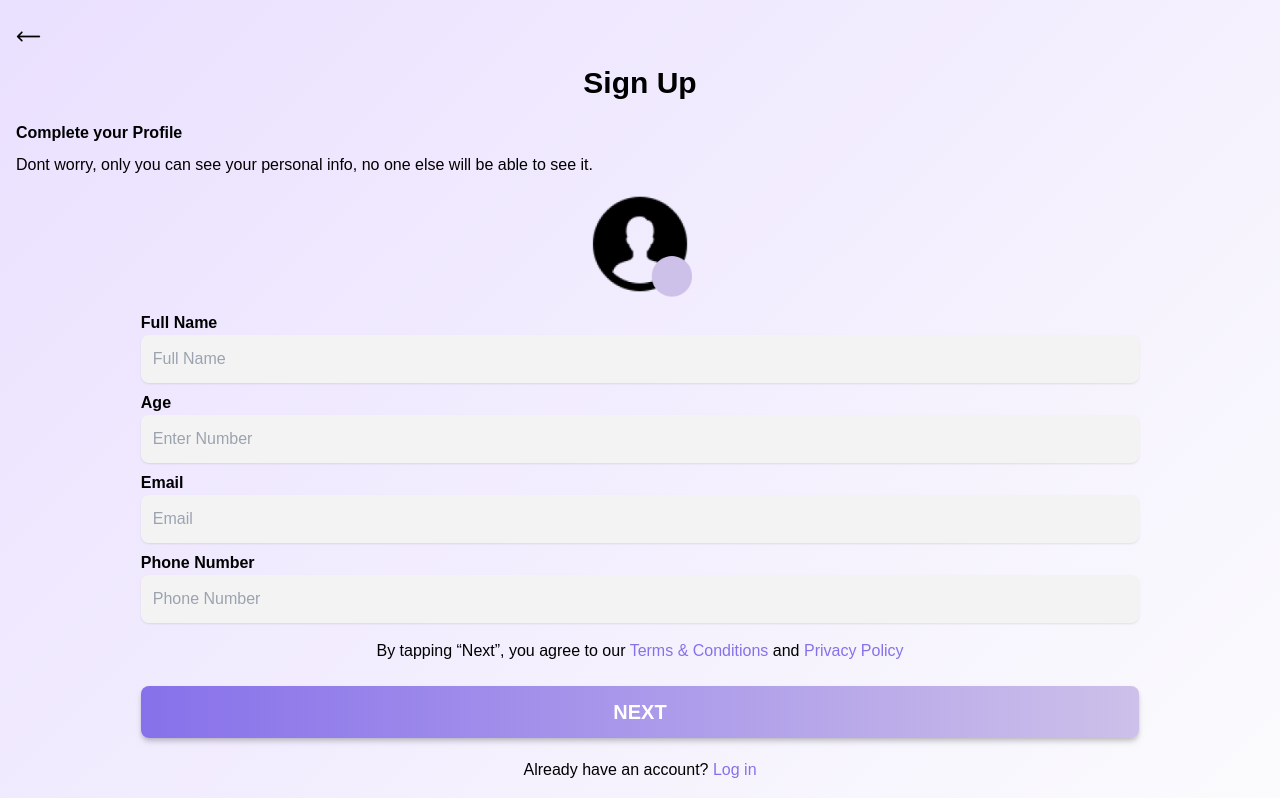
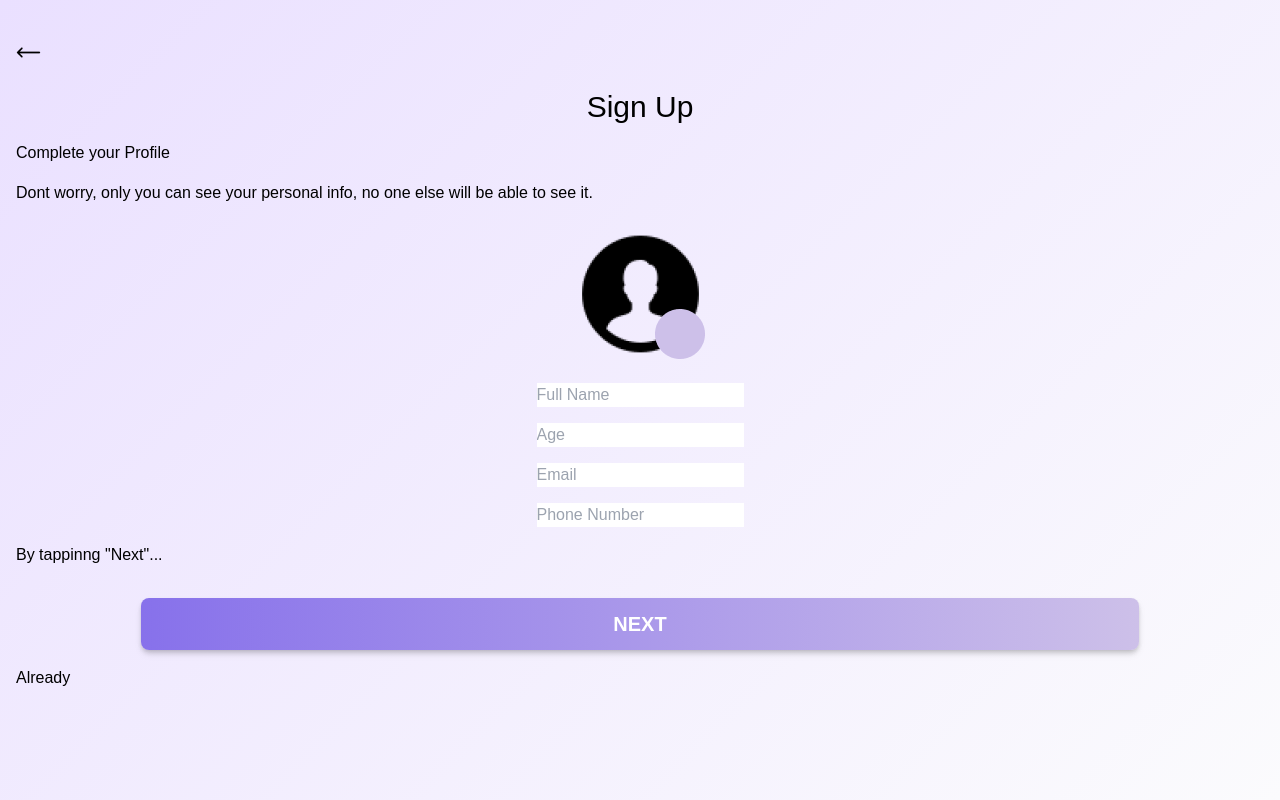
Before and after one commit to Toyashpatil/medxpert, a React (Create React App) app: page /signup in a window 1280 px wide. Built offline with nearby package versions, Linux system fonts and the light colour scheme.

Commit message:
feat:doctors

```diff
--- /dev/null
+++ b/src/pages/Doctors.jsx
@@ -0,0 +1,20 @@
+import React from 'react'
+import leftarrow from "../assets/Images/Left Arrow.png"
+function doctors() {
+
+  return (
+    <div className='h-[100vh] gradient_wall p-4 flex items-start justify-center overflow-hidden w-[100vw]'>
+        <div className=' w-[100%] space-y-4'>
+        <div></div>
+        <div className=' flex items-centre justify-start'>
+            <img src={leftarrow}></img>
+        </div>
+        <div className=' flex items-center justify-center'>
+            <h1 className='text-3xl'>Doctors</h1>
+        </div>
+        </div>
+    </div>
+  )
+}
+
+export default doctors
--- a/src/pages/SignUp.jsx
+++ b/src/pages/SignUp.jsx
@@ -1,71 +1,47 @@
 import React from 'react'
 import leftarrow from "../assets/Images/Left Arrow.png"
 import PHOTO from "../assets/Images/signup photo.png"
-import { useNavigate } from 'react-router'
-import Input from '../components/Input'
 const SignUp = () => {
-    const navigate = useNavigate()
-
-    const handleBack = () => {
-        navigate(-1)
-    }
-
-    const handleClick = () => {
-        navigate("/password")
-    }
-    const handleChange = (e) => {
-        let { value, name } = e.target
-        console.log(value, name)
-    }
   return (
-        <div className='h-fit gradient_wall p-4 flex items-start justify-center  w-[100vw]'>
-            <div className=' w-[100%] space-y-2'>
-                {/* <div></div> */}
+    <div className='h-[100vh] gradient_wall p-4 flex items-start justify-center overflow-hidden w-[100vw]'>
+            <div className=' w-[100%] space-y-4'>
+                <div></div>
                 <div className=' flex items-centre justify-start'>
-                    <img onClick={handleBack} src={leftarrow}></img>
+                    <img src={leftarrow}></img>
                 </div>
                 <div className=' flex items-center justify-center'>
-                    <h1 className='text-3xl font-extrabold '>Sign Up</h1>
+                    <h1 className='text-3xl'>Sign Up</h1>
                 </div>
-                <div className='  flex items-center justify-start'>
-                    <h1 className='mt-3 font-extrabold '>Complete your Profile</h1>
+                <div className=' flex items-center justify-start'>
+                    <h1>Complete your Profile</h1>
                 </div>
-                <div className='flex items-center justify-start'>
+                <div className=' flex items-center justify-start'>
                     <h2>Dont worry, only you can see your personal info, no one else will be able to see it.</h2>
                 </div>
                 <div className=' flex items-center justify-center'>
-                    <img src={PHOTO} className='w-[130px]' ></img>
-                </div>
-                <div className=' space-y-2 '>
-                    <div className='flex items-center justify-center'>
-                        <Input onChange={handleChange} upper="Full Name" type="text" name="fullname" placeholder="Full Name" />
-
+                    <img src={PHOTO} ></img>
                 </div>
                 <div className='flex items-center justify-center'>
-                        <Input onChange={handleChange} upper="Age" type="number" name="age" placeholder="Enter Number" />
+                        <input type="text" placeholder="Full Name" required></input>
                 </div>
                 <div className='flex items-center justify-center'>
-                        <Input onChange={handleChange} upper="Email" type="email" name="email" placeholder="Email" />
+                <input type="number" placeholder="Age" required></input>
+                </div>
+                <div className='flex items-center justify-center'><input type="email" placeholder="Email" required></input>
                 </div>
                 <div className='flex items-center justify-center'>
-                        <Input onChange={handleChange} upper="Phone Number" type="tel" name="phone Number" placeholder="Phone Number" />
+                <input type="tel" placeholder="Phone Number" required></input>
                 </div>
-                </div>
-
-                <div className=' flex items-center justify-center w-[100%]'>
-                    <div className='mt-2'>
-                        <h2>By tapping “Next”, you agree to our <span className='text-[#8771EB]'>Terms & Conditions</span> and <span className='text-[#8771EB]'>Privacy Policy</span></h2>
-                    </div>
+                <div>
+                    <h2>By tappinng "Next"...</h2>
                 </div>
                 <div className='   w-[100%] flex items-center justify-center '>
                     <div className='mt-[15px] flex rounded-lg shadow-md drop-shadow-md  p-3  w-[80%] items-center gradient_button justify-center'>
-                        <button onClick={handleClick} className='text-xl font-bold text-white '>NEXT</button>
+                        <button className='text-xl font-bold text-white '>NEXT</button>
                     </div>
                 </div>
-                <div className=' flex items-center mt-2 justify-center w-[100%]'>
-                    <div className='mt-3'>
-                        <h2>Already have an account? <span onClick={() => { alert("Click") }} className='text-[#8771EB]'>Log in</span> </h2>
-                    </div>
+                <div>
+                    <h2>Already</h2>
                 </div>
 
 
```
Also changed, not shown: src/routes/route.js (+7 -2 lines), src/index.css (line endings or trailing spaces). Lines whose indentation alone changed are shown as unchanged.
